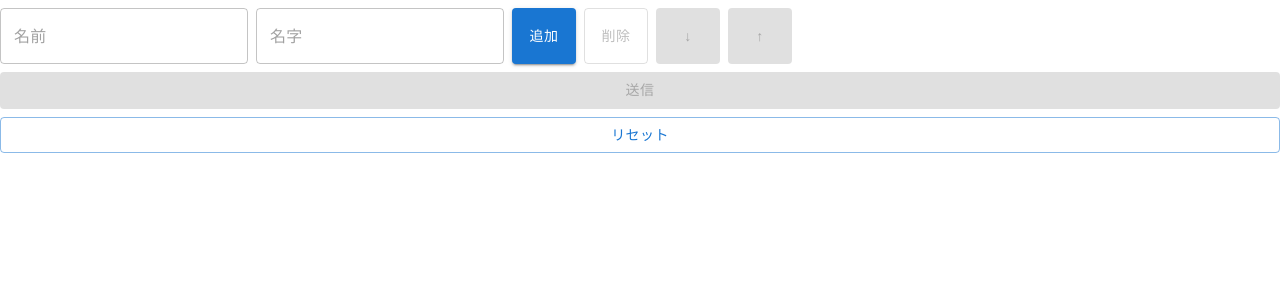
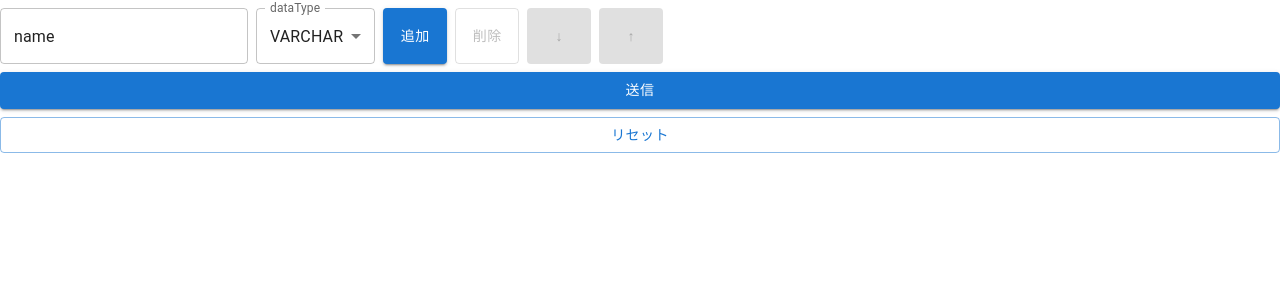
Before and after one commit to tanan/db-data-tukurun, a Next.js app: page / in a window 1280 px wide. Shown: the top 300 px of the page. Built offline with nearby package versions, Linux system fonts and the light colour scheme.

Commit message:
create database schema form

```diff
--- /dev/null
+++ b/app/_components/form.tsx
@@ -0,0 +1,125 @@
+import { Box, Button, Stack, TextField, MenuItem } from "@mui/material";
+import { Controller, useFieldArray, useForm } from "react-hook-form";
+import { Column, dataTypes, defaultValue } from "./value";
+
+const DatabaseSchemaForm = () => {
+  type FormValues = {
+    column: Column[];
+  };
+
+  const {
+    control,
+    handleSubmit,
+    reset,
+    formState: { isValid },
+  } = useForm<FormValues>({
+    mode: "onTouched",
+    defaultValues: {
+      column: [defaultValue],
+    },
+  });
+
+  const { fields, insert, remove, move } = useFieldArray({
+    control,
+    name: "column",
+  });
+
+  const onSubmit = (data: FormValues) => {
+    console.log(data.column);
+  };
+
+  const validationRules = {
+    name: {
+      required: "Name is required",
+    },
+  };
+
+  const MAXIMUM_FIELDS = 20;
+
+  return (
+    <Box component="form" noValidate onSubmit={handleSubmit(onSubmit)}>
+      {fields.map((field, index) => {
+        return (
+          <Stack key={field.id} direction={"row"} spacing={1} my={1}>
+            <Controller
+              name={`column.${index}.name`}
+              control={control}
+              rules={validationRules.name}
+              render={({ field, fieldState }) => (
+                <TextField
+                  {...field}
+                  placeholder={"name"}
+                  error={fieldState.invalid}
+                  helperText={fieldState.error?.message}
+                />
+              )}
+            />
+
+            <Controller
+              name={`column.${index}.dataType`}
+              control={control}
+              render={({ field }) => (
+                <TextField {...field} id="dataType" label="dataType" select>
+                  {dataTypes.map((item, index) => (
+                    <MenuItem key={index} value={item}>
+                      {item}
+                    </MenuItem>
+                  ))}
+                </TextField>
+              )}
+            />
+
+            <Button
+              variant="contained"
+              onClick={() => insert(index + 1, defaultValue)}
+              disabled={fields.length >= MAXIMUM_FIELDS}
+            >
+              追加
+            </Button>
+
+            <Button
+              variant="outlined"
+              onClick={() => remove(index)}
+              disabled={fields.length === 1}
+            >
+              削除
+            </Button>
+
+            <Button
+              variant="contained"
+              onClick={() => move(index, index + 1)}
+              disabled={fields.length <= index + 1}
+            >
+              ↓
+            </Button>
+
+            <Button
+              variant="contained"
+              onClick={() => move(index, index - 1)}
+              disabled={!index}
+            >
+              ↑
+            </Button>
+          </Stack>
+        );
+      })}
+
+      <Stack spacing={1}>
+        <Button
+          variant="contained"
+          fullWidth
+          onClick={handleSubmit(onSubmit)}
+          disabled={!isValid}
+        >
+          送信
+        </Button>
+
+        <Button variant="outlined" fullWidth onClick={() => reset()}>
+          リセット
+        </Button>
+      </Stack>
+    </Box>
+  );
+};
+
+export default DatabaseSchemaForm;
--- /dev/null
+++ b/app/_components/value.tsx
@@ -0,0 +1,31 @@
+export type Column = {
+  name: string;
+  dataType: DataType;
+  sampleData?: string;
+};
+
+export const defaultValue: Column = { name: "name", dataType: "VARCHAR" };
+
+export const dataTypes = [
+  "INT",
+  "TINYINT",
+  "SMALLINT",
+  "MEDIUMINT",
+  "BIGINT",
+  "FLOAT",
+  "DOUBLE",
+  "DECIMAL",
+  "CHAR",
+  "VARCHAR",
+  "TEXT",
+  "BLOB",
+  "DATE",
+  "TIME",
+  "DATETIME",
+  "TIMESTAMP",
+  "BOOLEAN",
+  "ENUM",
+  "SET",
+] as const;
+
+export type DataType = (typeof dataTypes)[number];
--- a/app/page.tsx
+++ b/app/page.tsx
@@ -1,143 +1,13 @@
 "use client";
 
-import styles from "./page.module.css";
 import { Box, Button, Stack, TextField } from "@mui/material";
 import { Controller, useFieldArray, useForm } from "react-hook-form";
+import DatabaseSchemaForm from "./_components/form";
 
 export default function Home() {
-  type FormValues = {
-    profile: {
-      firstName: string;
-      lastName: string;
-    }[];
-  };
-
-  const defaultValue = { firstName: "", lastName: "" };
-
-  const {
-    control,
-    handleSubmit,
-    reset,
-    formState: { isValid },
-  } = useForm<FormValues>({
-    mode: "onTouched",
-    defaultValues: {
-      profile: [defaultValue],
-    },
-  });
-
-  const { fields, insert, remove, move } = useFieldArray({
-    control,
-    name: "profile",
-  });
-
-  const onSubmit = (data: FormValues) => {
-    console.log(data.profile);
-  };
-
-  const validationRules = {
-    lastName: {
-      required: "名字を入力してください",
-      maxLength: {
-        value: 10,
-        message: "名字は10文字以内で入力してください",
-      },
-    },
-    firstName: {
-      required: "名前を入力してください",
-      maxLength: {
-        value: 10,
-        message: "名前は10文字以内で入力してください",
-      },
-    },
-  };
-
-  const MAXIMUM_USER = 5;
-
   return (
-    <main className={styles.main}>
-      <Box component="form" noValidate onSubmit={handleSubmit(onSubmit)}>
-        {fields.map((field, index) => {
-          return (
-            <Stack key={field.id} direction={"row"} spacing={1} my={1}>
-              <Controller
-                name={`profile.${index}.firstName`}
-                control={control}
-                rules={validationRules.firstName}
-                render={({ field, fieldState }) => (
-                  <TextField
-                    {...field}
-                    placeholder={"名前"}
-                    error={fieldState.invalid}
-                    helperText={fieldState.error?.message}
-                  />
-                )}
-              />
-
-              <Controller
-                name={`profile.${index}.lastName`}
-                control={control}
-                rules={validationRules.lastName}
-                render={({ field, fieldState }) => (
-                  <TextField
-                    {...field}
-                    placeholder={"名字"}
-                    error={fieldState.invalid}
-                    helperText={fieldState.error?.message}
-                  />
-                )}
-              />
-
-              <Button
-                variant="contained"
-                onClick={() => insert(index + 1, defaultValue)}
-                disabled={fields.length >= MAXIMUM_USER}
-              >
-                追加
-              </Button>
-
-              <Button
-                variant="outlined"
-                onClick={() => remove(index)}
-                disabled={fields.length === 1}
-              >
-                削除
-              </Button>
-
-              <Button
-                variant="contained"
-                onClick={() => move(index, index + 1)}
-                disabled={fields.length <= index + 1}
-              >
-                ↓
-              </Button>
-
-              <Button
-                variant="contained"
-                onClick={() => move(index, index - 1)}
-                disabled={!index}
-              >
-                ↑
-              </Button>
-            </Stack>
-          );
-        })}
-
-        <Stack spacing={1}>
-          <Button
-            variant="contained"
-            fullWidth
-            onClick={handleSubmit(onSubmit)}
-            disabled={!isValid}
-          >
-            送信
-          </Button>
-
-          <Button variant="outlined" fullWidth onClick={() => reset()}>
-            リセット
-          </Button>
-        </Stack>
-      </Box>
+    <main>
+      <DatabaseSchemaForm />
     </main>
   );
 }
```
